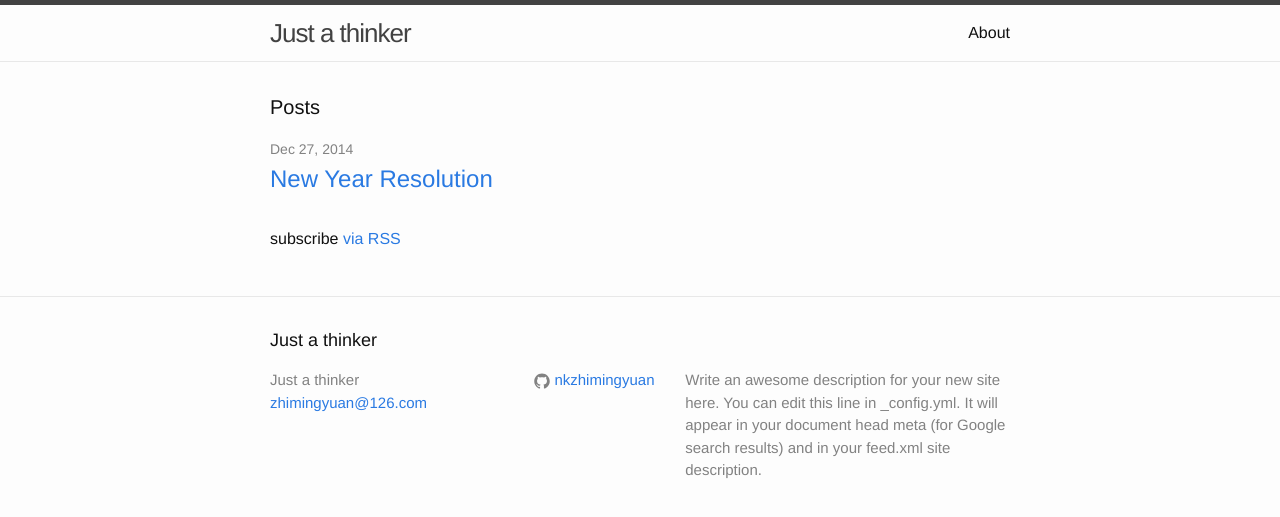
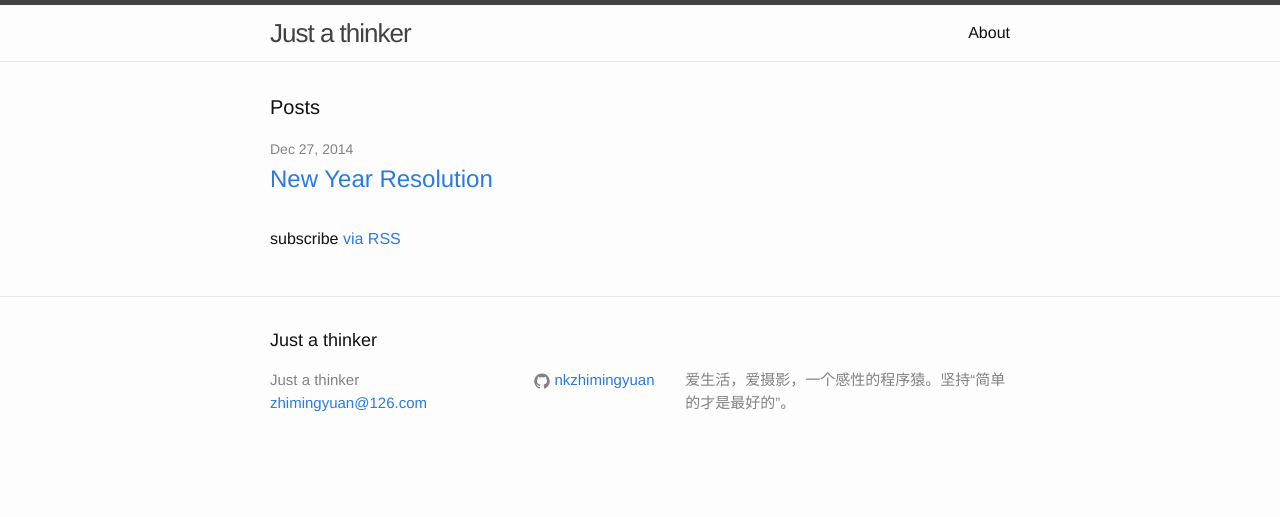
Before and after one commit to tccy/nkzhimingyuan.github.io, a Jekyll site: the page built from index.html, in a window 1280 px wide. Shown: the top 517 px of the page. Built offline with Jekyll 4.4.1, drawn with Linux system fonts in a browser that asks for light colours.

Commit message:
change the introduction

```diff
--- a/_config.yml
+++ b/_config.yml
@@ -2,9 +2,7 @@
 title: Just a thinker
 email: zhimingyuan@126.com
 description: > # this means to ignore newlines until "baseurl:"
-  Write an awesome description for your new site here. You can edit this
-  line in _config.yml. It will appear in your document head meta (for
-  Google search results) and in your feed.xml site description.
+  爱生活，爱摄影，一个感性的程序猿。坚持“简单的才是最好的”。
 baseurl: "" # the subpath of your site, e.g. /blog/
 url: "http://nkzhimingyuan.github.io" # the base hostname & protocol for your site
 
```
